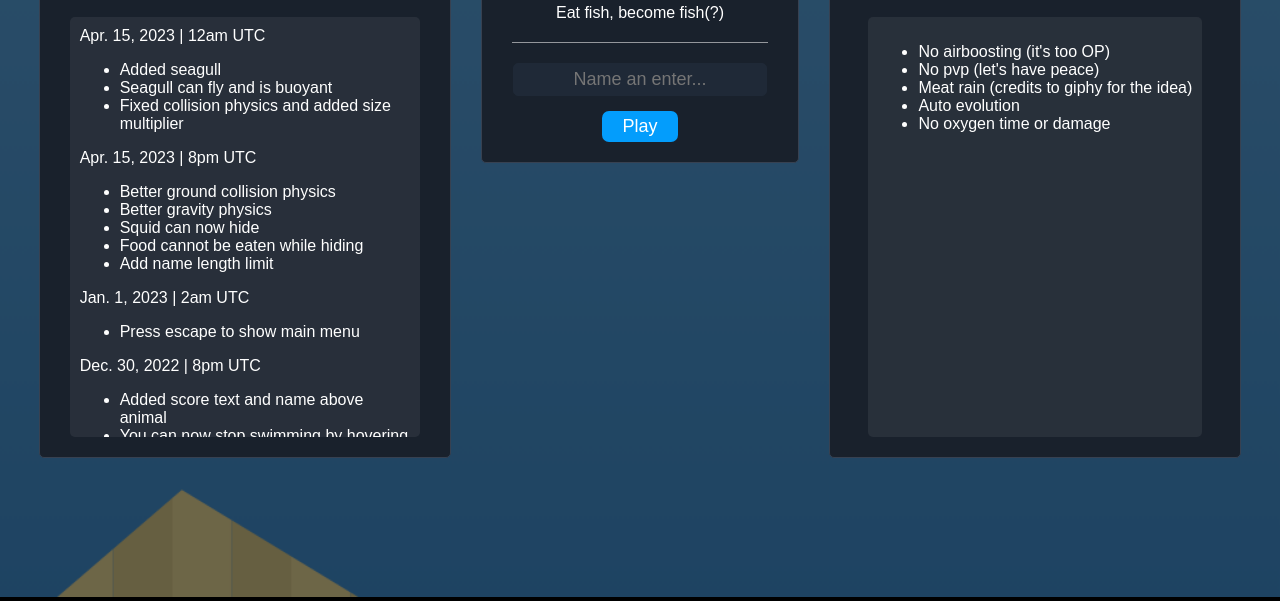
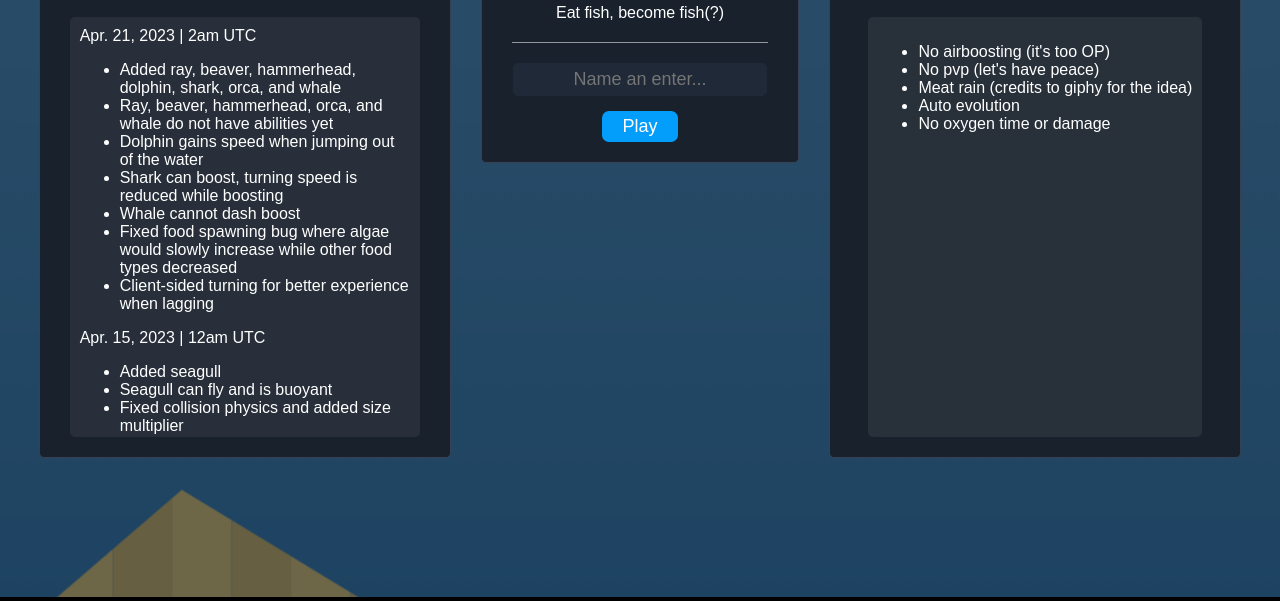
Before and after one commit to ItsPi3141/worse-depio, a website built with webpack: page src/client/html/index.html in a window 1280 px wide. Shown: the part 203-804 px from the top of the page. Built offline with nearby package versions, Linux system fonts and the light colour scheme; no server answers; a web font is replaced by a local one.

Commit message:
changelog

```diff
--- a/src/client/html/index.html
+++ b/src/client/html/index.html
@@ -15,6 +15,16 @@
 				<div id="left-menu" class="menu-widget">
 					<h4>Changelogs</h4>
 					<div class="scrollable">
+						<p>Apr. 21, 2023 | 2am UTC</p>
+						<ul>
+							<li>Added ray, beaver, hammerhead, dolphin, shark, orca, and whale</li>
+							<li>Ray, beaver, hammerhead, orca, and whale do not have abilities yet</li>
+							<li>Dolphin gains speed when jumping out of the water</li>
+							<li>Shark can boost, turning speed is reduced while boosting</li>
+							<li>Whale cannot dash boost</li>
+							<li>Fixed food spawning bug where algae would slowly increase while other food types decreased</li>
+							<li>Client-sided turning for better experience when lagging</li>
+						</ul>
 						<p>Apr. 15, 2023 | 12am UTC</p>
 						<ul>
 							<li>Added seagull</li>
```
